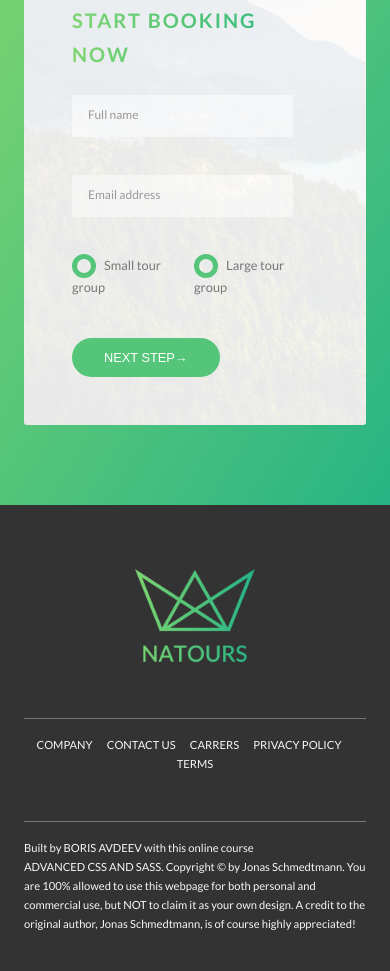
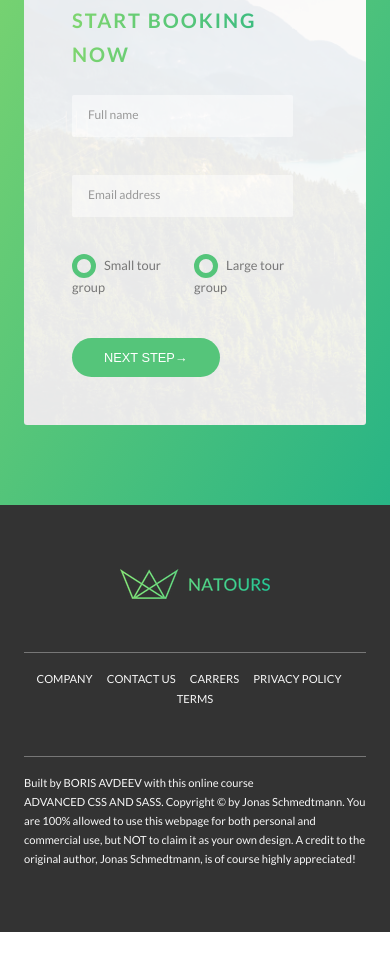
Before and after one commit to avborik/CSS-and-SASS, a website: page index.html in a window 390 px wide. Shown: the part 6275-7246 px from the top of the page. After the commit the page ends 7207 px from the top, so only its background shows below. Drawn offline with Linux system fonts and the light colour scheme.

Commit message:
Responsive Images, footer logo

```diff
--- a/index.html
+++ b/index.html
@@ -364,8 +364,12 @@
 
         <footer class="footer">
             <div class="footer_logo-box">
-                <img src="img/logo-green-2x.png" alt="Full logo" class="footer_logo">
-            </div>
+                <picture class="footer_logo">
+                    <source srcset="img/logo-green-small-1x.png 1x, img/logo-green-2x.png 2x"
+                            media="(max-width: 37.5em)">
+                        <img srcset="img/logo-green-1x.png 1x, img/logo-green-2x.png 2x" alt="Full logo">
+                </picture>
+                </div>
             <div class="row">
                 <div class="col-1-of-2">
                     <div class="footer_navigation">
```
